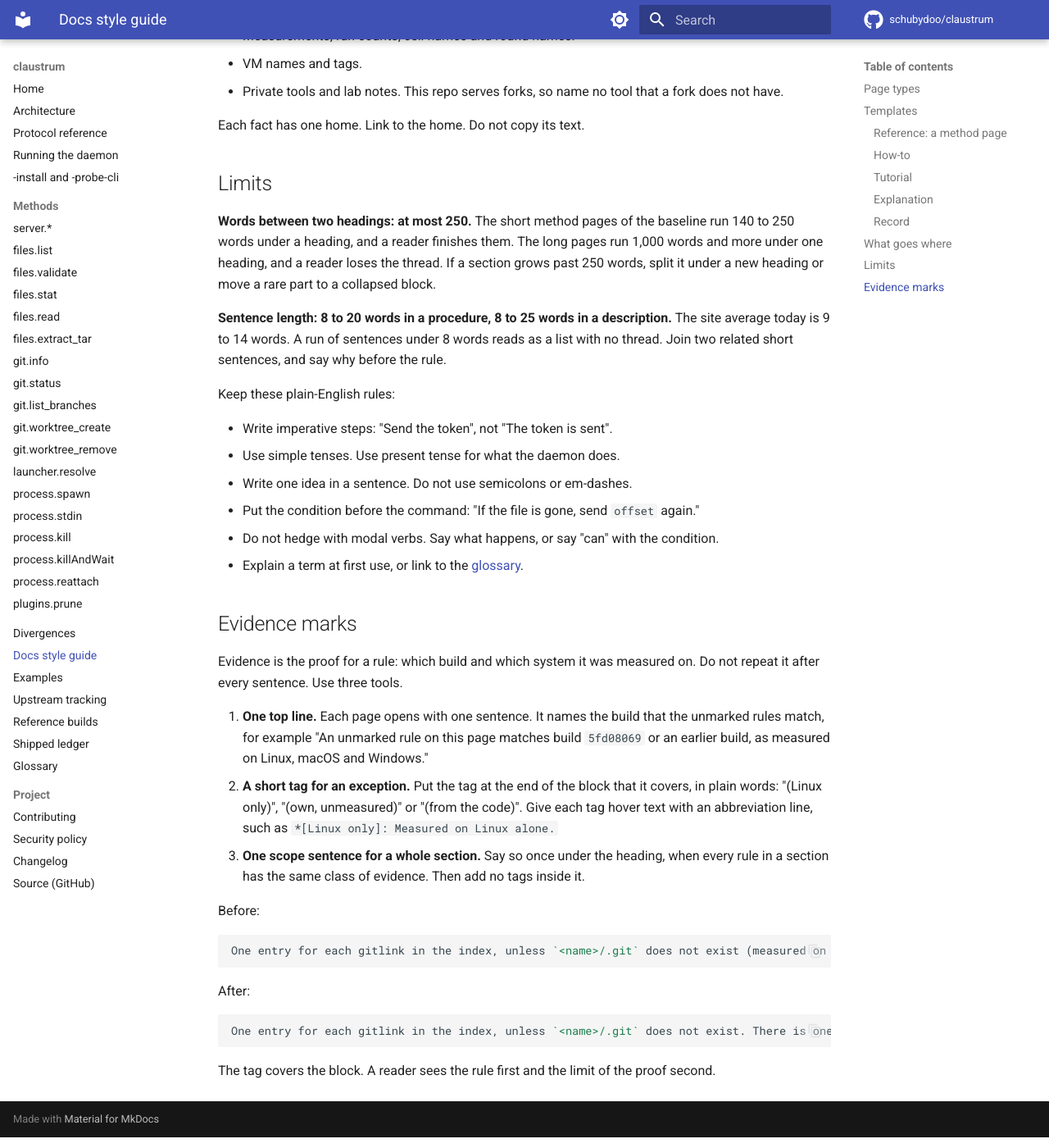
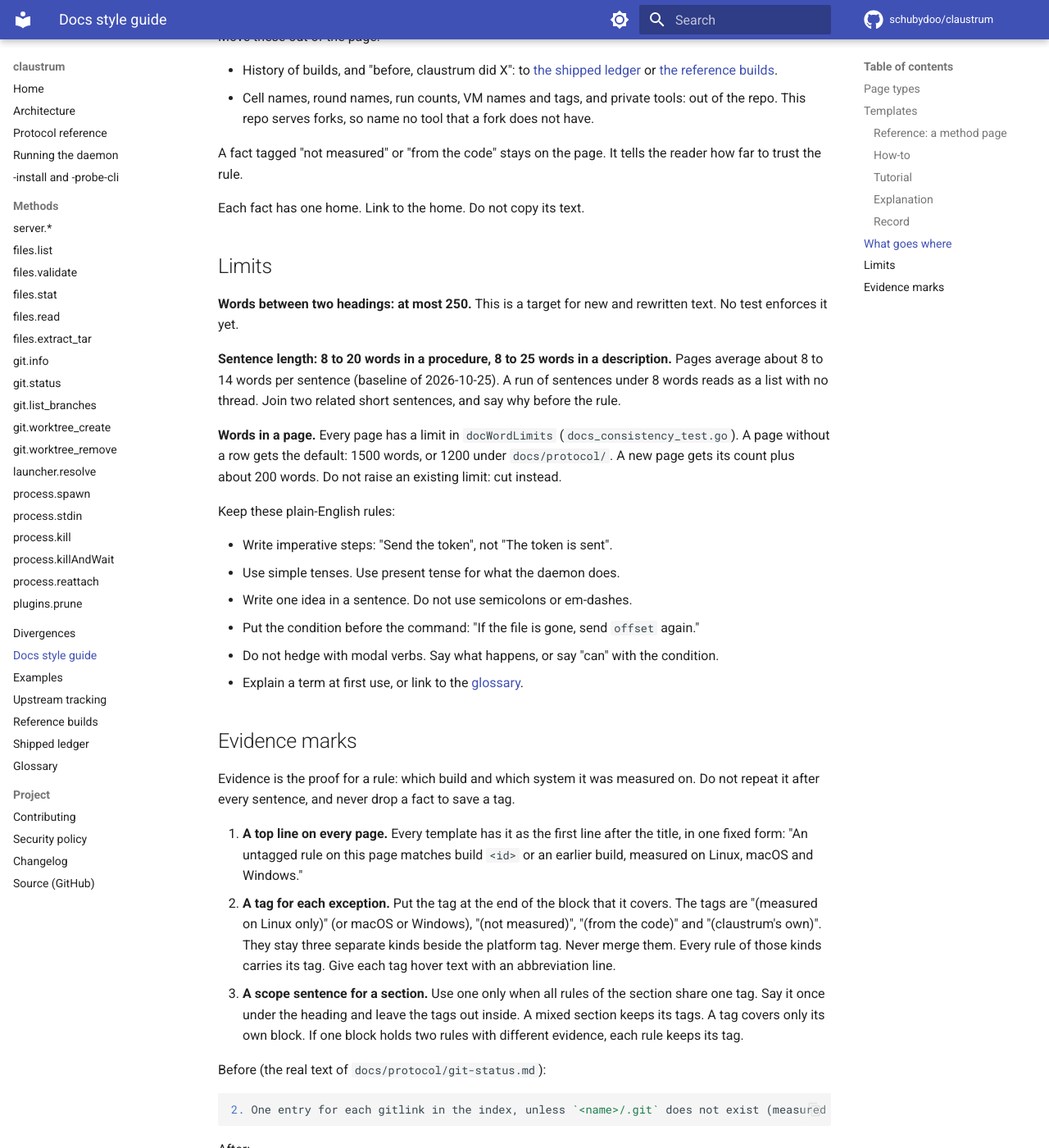
Before and after one commit to schubydoo/claustrum, an MkDocs documentation site: the page built from docs/STYLE.md, in a window 1280 px wide and 1400 px high, scrolled down 2999 px. Shown: the whole window at 82% size. Built offline with MkDocs 1.6.1 and Material for MkDocs 9.7.7, drawn with Linux system fonts in a browser that asks for light colours; comment, search, counter and statistics services are not loaded; some of the changed text lies outside the part shown.

Commit message:
docs: fix the style guide after the claim check
Co-Authored-By: Claude Opus 5.5 <noreply@anthropic.com>

````diff
--- a/docs/STYLE.md
+++ b/docs/STYLE.md
@@ -4,17 +4,17 @@ This guide gives one template for each page type, the limits for a page, and the
 
 ## Page types
 
-Each page has one type. The type sets the order of the sections. The site map names the type of every page.
+Each page has one type. The type sets the order of the sections.
 
 | Type | Reader's question | Example |
 |---|---|---|
-| Tutorial | How do I get a first result? | A tour of one session |
-| How-to | How do I do this task? | Run the daemon |
-| Reference | What exactly does this do? | A method page |
-| Explanation | Why does it work this way? | Architecture |
-| Record | What happened, and when? | Reference builds |
+| Tutorial | How do I get a first result? | [Worked client sessions](EXAMPLES.md) |
+| How-to | How do I do this task? | [Running the daemon](DAEMON.md) |
+| Reference | What exactly does this do? | [git.status](protocol/git-status.md) |
+| Explanation | Why does it work this way? | [Architecture](ARCHITECTURE.md) |
+| Record | What happened, and when? | [Reference builds](REFERENCE-BUILDS.md) |
 
-Do not mix types on one page. A how-to that stops to explain a design loses the reader. Link to the explanation instead.
+Do not mix types on one page. Link to the explanation instead of explaining in a how-to.
 
 ## Templates
 
@@ -25,7 +25,7 @@ Do not mix types on one page. A how-to that stops to explain a design loses the
 
 Summary in 2 or 3 sentences. Say what the method does, when a client calls it, and its one surprise.
 
-An unmarked rule on this page matches build `<id>`.
+An untagged rule on this page matches build `<id>` or an earlier build, measured on Linux, macOS and Windows.
 
 ## Request
 Example frame, then a table of parameters.
@@ -62,6 +62,8 @@ Link to each divergence entry.
 
 Summary: the goal and the result, in 2 sentences.
 
+An untagged rule on this page matches build `<id>` or an earlier build, measured on Linux, macOS and Windows.
+
 ## Before you start
 What the reader needs: a version, a file, a right.
 
@@ -83,6 +85,8 @@ One row for each known failure: the symptom and the fix.
 
 Summary: the end result and the time it takes.
 
+An untagged rule on this page matches build `<id>` or an earlier build, measured on Linux, macOS and Windows.
+
 ## Before you start
 ## Step 1: <name>
 Each step ends with something the reader sees.
@@ -96,6 +100,8 @@ Links to the how-to and reference pages.
 # The thing, as a noun phrase
 
 Summary: the question this page answers.
+
+An untagged rule on this page matches build `<id>` or an earlier build, measured on Linux, macOS and Windows.
 
 ## The idea
 ## How it works
@@ -112,6 +118,8 @@ The cost and the alternative that lost.
 
 Summary: what the record holds and who keeps it.
 
+An untagged rule on this page matches build `<id>` or an earlier build, measured on Linux, macOS and Windows.
+
 ## Table
 One row for each entry, newest first.
 
@@ -123,22 +131,24 @@ One short section for each entry, in the same order.
 
 The main text holds what a reader needs in the common case. A rule that the reader acts on stays on the page, with one example for each rule that a client applies.
 
-Put a rare state in a collapsed block (`??? note "Title"`). A rare state is a rule that applies to one input in a thousand, such as a link in a path. A reader who does not meet it skips it. A collapsed block still counts for the word limit.
+Put a rare state in a collapsed block (`??? note "Title"`). A rare state is a state a client reaches only in an unusual setup, such as a link in a path. A collapsed block still counts for the word limit.
 
 Move these out of the page:
 
-- History of builds, and "before, claustrum did X".
-- Measurements, run counts, cell names and round names.
-- VM names and tags.
-- Private tools and lab notes. This repo serves forks, so name no tool that a fork does not have.
+- History of builds, and "before, claustrum did X": to [the shipped ledger](IMPROVEMENTS.md) or [the reference builds](REFERENCE-BUILDS.md).
+- Cell names, round names, run counts, VM names and tags, and private tools: out of the repo. This repo serves forks, so name no tool that a fork does not have.
+
+A fact tagged "not measured" or "from the code" stays on the page. It tells the reader how far to trust the rule.
 
 Each fact has one home. Link to the home. Do not copy its text.
 
 ## Limits
 
-**Words between two headings: at most 250.** The short method pages of the baseline run 140 to 250 words under a heading, and a reader finishes them. The long pages run 1,000 words and more under one heading, and a reader loses the thread. If a section grows past 250 words, split it under a new heading or move a rare part to a collapsed block.
+**Words between two headings: at most 250.** This is a target for new and rewritten text. No test enforces it yet.
 
-**Sentence length: 8 to 20 words in a procedure, 8 to 25 words in a description.** The site average today is 9 to 14 words. A run of sentences under 8 words reads as a list with no thread. Join two related short sentences, and say why before the rule.
+**Sentence length: 8 to 20 words in a procedure, 8 to 25 words in a description.** Pages average about 8 to 14 words per sentence (baseline of 2026-10-25). A run of sentences under 8 words reads as a list with no thread. Join two related short sentences, and say why before the rule.
+
+**Words in a page.** Every page has a limit in `docWordLimits` (`docs_consistency_test.go`). A page without a row gets the default: 1500 words, or 1200 under `docs/protocol/`. A new page gets its count plus about 200 words. Do not raise an existing limit: cut instead.
 
 Keep these plain-English rules:
 
@@ -151,22 +161,22 @@ Keep these plain-English rules:
 
 ## Evidence marks
 
-Evidence is the proof for a rule: which build and which system it was measured on. Do not repeat it after every sentence. Use three tools.
+Evidence is the proof for a rule: which build and which system it was measured on. Do not repeat it after every sentence, and never drop a fact to save a tag.
 
-1. **One top line.** Each page opens with one sentence. It names the build that the unmarked rules match, for example "An unmarked rule on this page matches build `5fd08069` or an earlier build, as measured on Linux, macOS and Windows."
-2. **A short tag for an exception.** Put the tag at the end of the block that it covers, in plain words: "(Linux only)", "(own, unmeasured)" or "(from the code)". Give each tag hover text with an abbreviation line, such as `*[Linux only]: Measured on Linux alone.`
-3. **One scope sentence for a whole section.** Say so once under the heading, when every rule in a section has the same class of evidence. Then add no tags inside it.
+1. **A top line on every page.** Every template has it as the first line after the title, in one fixed form: "An untagged rule on this page matches build `<id>` or an earlier build, measured on Linux, macOS and Windows."
+2. **A tag for each exception.** Put the tag at the end of the block that it covers. The tags are "(measured on Linux only)" (or macOS or Windows), "(not measured)", "(from the code)" and "(claustrum's own)". They stay three separate kinds beside the platform tag. Never merge them. Every rule of those kinds carries its tag. Give each tag hover text with an abbreviation line.
+3. **A scope sentence for a section.** Use one only when all rules of the section share one tag. Say it once under the heading and leave the tags out inside. A mixed section keeps its tags. A tag covers only its own block. If one block holds two rules with different evidence, each rule keeps its tag.
 
-Before:
+Before (the real text of `docs/protocol/git-status.md`):
 
 ```markdown
-One entry for each gitlink in the index, unless `<name>/.git` does not exist (measured on Linux). There is one entry for each index stage (measured on Linux).
+2. One entry for each gitlink in the index, unless `<name>/.git` does not exist (measured on Linux). A gitlink is an index entry of mode `160000`. There is one entry for each index stage, so a gitlink in conflict gives three (measured on Linux).
 ```
 
 After:
 
 ```markdown
-One entry for each gitlink in the index, unless `<name>/.git` does not exist. There is one entry for each index stage. (Linux only)
+2. One entry for each gitlink in the index, unless `<name>/.git` does not exist (measured on Linux only). A gitlink is an index entry of mode `160000`. There is one entry for each index stage, so a gitlink in conflict gives three (measured on Linux only).
 ```
 
-The tag covers the block. A reader sees the rule first and the limit of the proof second.
+The definition sentence has no tag, because it is a fact of git and not a rule of the daemon. Each rule keeps its own tag, because they are two rules.
````
Also changed, not shown: AGENTS.md (+5 -5 lines).
